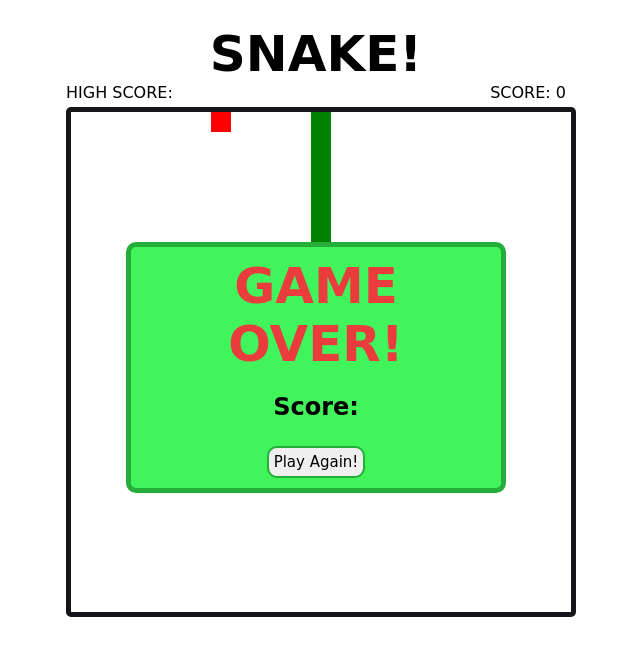
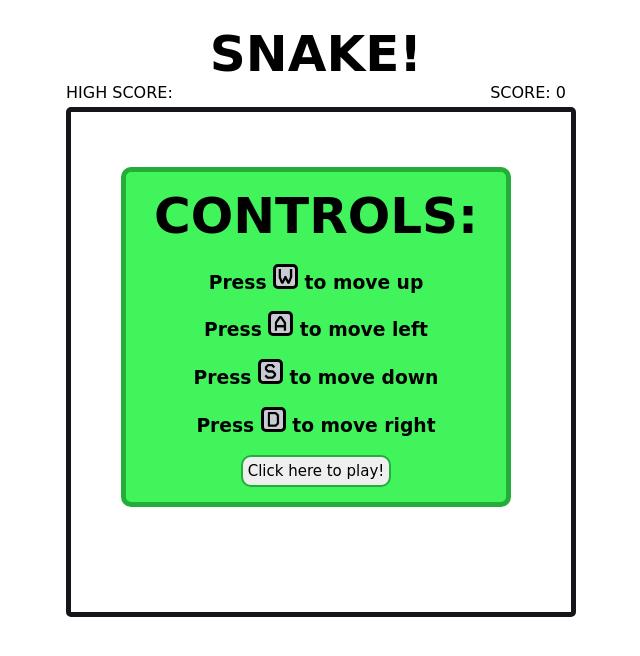
Before and after one commit to jswalker808/snakeGame, a plain HTML site: page public/index.html in a window 1280 px wide. Shown: the whole page, without its empty margins (324-964 px from the left). Drawn offline with nearby package versions, Linux system fonts and the light colour scheme; no server answers; a web font is replaced by a local one.

Commit message:
Added start and restart screen

```diff
--- a/public/index.html
+++ b/public/index.html
@@ -17,11 +17,19 @@
       </div>
       <canvas id="canvas" width="500" height="500">
       </canvas>
+      <div id="startContainer">
+        <h1 style="margin: 0">Controls:</h1>
+        <h3>Press <img class="keyImages" src="images/w.png" style="height: 15px;"/> to move up</h3>
+        <h3>Press <img class="keyImages" src="images/a.png" style="height: 15px;"/> to move left</h3>
+        <h3>Press <img class="keyImages" src="images/s.png" style="height: 15px;"/> to move down</h3>
+        <h3>Press <img class="keyImages" src="images/d.png" style="height: 15px;"/> to move right</h3>
+        <button type="button" id="playButton">Click here to play!</button>
+      </div>
       <div id="restartContainer">
         <h1 id="gameOverText">Game Over!</h1>
         <h2>Score: </h2>
         <h1 id="restartScore"></h1>
-        <button type="button">Play Again!</button>
+        <button type="button" id="restartButton">Play Again!</button>
       </div>
     </div>
     <!-- <p>Press Start! <button>START</button></p> -->
--- a/public/script.js
+++ b/public/script.js
@@ -2,37 +2,40 @@ window.onload = function() {
   let myCanvas = document.getElementById("canvas");
   let ctx = myCanvas.getContext("2d");
   let snake = [];
-  let initSnakeLength = 8;
-  let snakeSize = 20;
-  let startx = 240;
-  let starty = 200;
+  const initSnakeLength = 8;
+  const snakeSize = 20;
+  const boundaryX = 500;
+  const boundaryY = 500;
   let foodX = 0;
   let foodY = 0;
-  let direction = '';
-  let intervalId = '';
   let goinUp = true;
   let goinLeft = false;
   let newHeadY = '';
   let newHeadX = '';
   let gameSpeed = 350;
-  let boundaryX = 500;
-  let boundaryY = 500;
-  let gameRun = true;
   let gameOver = false;
   let foodDrawn = false;
   let scoreNumber = 0;
   let highScoreNumber = 0;
-  let score = document.body.querySelector("#score");
-  let highScore = document.body.querySelector("#highScore");
-  let restartContainer = document.body.querySelector("#restartContainer");
 
-  function drawStartScreen() {
-    ctx.font = "30px Arial";
-    ctx.fillText("Hello World",10,50);
+  startScreen();
+
+//Start Screen functions
+  function startScreen() {
+    let timeoutID = setTimeout(game, 10000);
+    loadScore();
+    document.body.querySelector("#playButton").addEventListener("click", function() {
+      hideStartScreen(timeoutID);
+    });
   }
+  function hideStartScreen(timeout) {
+    clearTimeout(timeout);
+    game();
+    document.body.querySelector("#startContainer").style.display = "none";
+  }
+
+//game function
   function game() {
-    // setInterval(chooseDirection, gameSpeed);
-      console.log("Game running");
       loadScore();
       generateRandomXY();
       drawFood(foodX, foodY, snakeSize, snakeSize);
@@ -42,6 +45,7 @@ window.onload = function() {
       chooseDirection();
   }
 
+//snake controls
   function chooseDirection() {
     document.onkeydown = function(e) {
       if (gameOver === false) {
@@ -78,28 +82,21 @@ window.onload = function() {
       }
     }
   }
+
+//check boundaries
   function checkBoundary() {
-      // console.log("x-value: " + snake[0].x);
-      // console.log("y-value: " + snake[0].y);
     if (snake[0].y > 480 || snake[0].y < 0 || snake[0].x > 480 || snake[0].x < 0) {
-        console.log("Im in the boundary function");
       clearInterval(intervalId);
       gameOver = true;
-        // console.log(gameOver);
       updateHighScore();
       restartScreen();
     }
   }
   function checkSnakeHit() {
-      // console.log("x-value: " + snake[0].x);
-      // console.log("y-value: " + snake[0].y);
-      // console.log("---------------------");
     for (let i = 1; i < snake.length; i++) {
       if ((snake[0].y === snake[i].y) && (snake[0].x === snake[i].x)) {
-          console.log("Im in the snake function");
         clearInterval(intervalId);
         gameOver = true;
-          console.log(gameOver);
         updateHighScore();
         restartScreen();
       }
@@ -115,7 +112,11 @@ window.onload = function() {
       increaseSpeed();
     }
   }
+
+//Score functions
   function loadScore() {
+    let score = document.body.querySelector("#score");
+    let highScore = document.body.querySelector("#highScore");
     score.innerHTML = scoreNumber;
     axios.get('/api/').then(response => {
       highScoreNumber = response.data;
@@ -129,17 +130,15 @@ window.onload = function() {
     else if (gameSpeed <= 200) scoreNumber += 75;
     else if (gameSpeed <= 100) scoreNumber += 100;
     else scoreNumber += 25;
+    console.log(gameSpeed);
     score.innerHTML = scoreNumber;
   }
   function updateHighScore() {
     if (scoreNumber > highScoreNumber) {
-        console.log(scoreNumber);
-        console.log(highScoreNumber);
       axios.put('/api/', {
         highScore: scoreNumber,
       }).then(response => {
         highScoreNumber = response.data;
-          console.log(highScoreNumber);
         return true;
       }).catch(err => {
       });
@@ -155,27 +154,24 @@ window.onload = function() {
       ctx.stroke();
     }
     function buildInitSnake() {
+      let startx = 240;
+      let starty = 200;
       for (let i = 0; i < initSnakeLength; i++) {
-        // console.log(starty);
         drawSnakeComponent(startx, starty, snakeSize);
         let snakeComp = {x: startx, y: starty};
         snake.push(snakeComp);
         starty += snakeSize;
       }
     }
-    function drawFood(x, y, size) {
+    function drawFood(x,y,size) {
       if (!foodDrawn) {
         ctx.fillStyle = "red";
         ctx.fillRect(x, y, size, size);
         ctx.stroke();
         foodDrawn = true;
-        // console.log("food was drawn!");
-        // console.log(foodX);
-        // console.log(foodY);
       }
     }
     function removeHead() {
-      console.log(snake);
       ctx.clearRect(snake[0].x, snake[0].y, snakeSize, snakeSize);
       snake.shift();
     }
@@ -232,9 +228,9 @@ window.onload = function() {
     function increaseSpeed() {
       if (gameSpeed > 300) gameSpeed -= 50;
       else if (gameSpeed > 100) gameSpeed -= 25;
-      else if (gameSpeed > 1) gameSpeed -= 5;
+      else if (gameSpeed > 50) gameSpeed -= 5;
+      else if (gameSpeed > 1) gameSpeed -= 1;
       else if (gameSpeed === 1) gameSpeed = 1;
-      // console.log(gameSpeed);
       stopInterval();
       switch(direction) {
         case 'up':
@@ -261,19 +257,18 @@ window.onload = function() {
     }
 
     function unHideButton() {
-      restartContainer.style.visibility = "visible";
+      restartContainer.style.display = "block";
     }
     function hideButton() {
-      restartContainer.style.visibility = "hidden";
+      restartContainer.style.display = "none";
     }
     function restartScreen() {
       unHideButton();
-      document.body.querySelector("button").addEventListener("click", hideRestartScreen);
+      document.body.querySelector("#restartScore").innerHTML = scoreNumber;
+      document.body.querySelector("#restartButton").addEventListener("click", hideRestartScreen);
     }
     function resetVariables() {
       snake = [];
-      initSnakeLength = 8;
-      snakeSize = 20;
       startx = 240;
       starty = 200;
       foodX = 0;
@@ -285,9 +280,6 @@ window.onload = function() {
       newHeadY = '';
       newHeadX = '';
       gameSpeed = 350;
-      boundaryX = 500;
-      boundaryY = 500;
-      gameRun = true;
       gameOver = false;
       foodDrawn = false;
       scoreNumber = 0;
@@ -295,13 +287,10 @@ window.onload = function() {
       document.body.querySelector("button").removeEventListener("click", hideRestartScreen);
     }
     function hideRestartScreen() {
-      console.log("In hide restart screen");
       hideButton();
       ctx.clearRect(0,0,myCanvas.width, myCanvas.height);
       resetVariables();
       game();
     }
-
-    game();
   // document.addEventListener("keydown", keyPush);
 };
--- a/public/styles.css
+++ b/public/styles.css
@@ -27,6 +27,25 @@ h2 {
   border: solid; */
 }
 
+#startContainer {
+  background-color: #42f45c;
+  border: solid #24ad38 5px;
+  border-radius: 10px;
+  width: 70%;
+  margin: auto;
+  padding: 15px;
+  text-align: center;
+  position: relative;
+  top: -475px;
+}
+
+.keyImages {
+  border: solid;
+  border-radius: 5px;
+  padding: 2px;
+  background-color: #c8cbd1;
+}
+
 #restartContainer {
   background-color: #42f45c;
   border: solid #24ad38 5px;
@@ -36,13 +55,18 @@ h2 {
   padding: 10px;
   text-align: center;
   position: relative;
-  top: -400px;
-  visibility: hidden;
+  top: -450px;
+  display: none;
 }
 
 #gameOverText {
   color: #ea3c3c;
   margin: 0;
+}
+
+#restartScore {
+  margin-bottom: 10px;
+  padding: 0;
 }
 
 button {
```
Also changed, not shown: public/images/a.png (added), public/images/d.png (added), public/images/s.png (added), public/images/w.png (added). Lines whose indentation alone changed are shown as unchanged.
